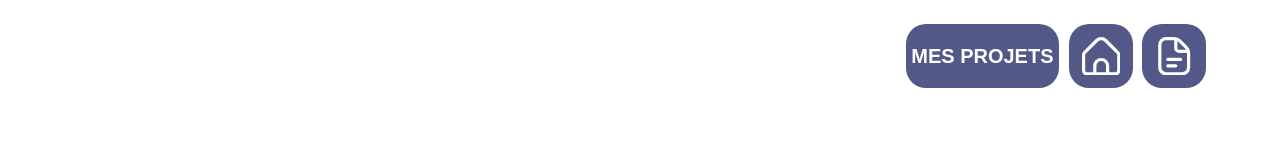
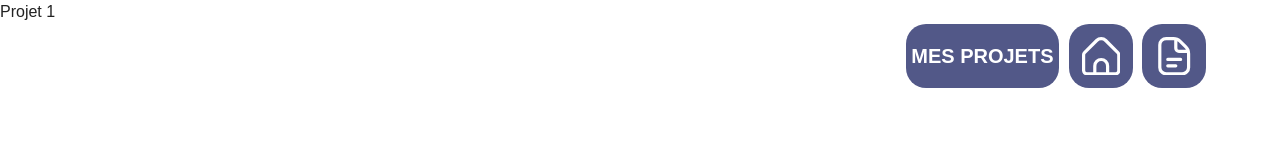
Before and after one commit to TedamersX/portfolio, a Next.js app: page /projets/1 in a window 1280 px wide. Shown: the top 160 px of the page. Built offline with nearby package versions, Linux system fonts and the light colour scheme.

Commit message:
Fix [projet]

```diff
--- a/src/app/projets/[id]/page.tsx
+++ b/src/app/projets/[id]/page.tsx
@@ -1,5 +1,7 @@
-export default function ProjectPage() {
-    return(
-        <div></div>
-    )
+export default function ProjectPage({ params }: { params: { id: string } }) {
+  return (
+    <div>
+      <h1>Projet {params.id}</h1>
+    </div>
+  );
 }
```
